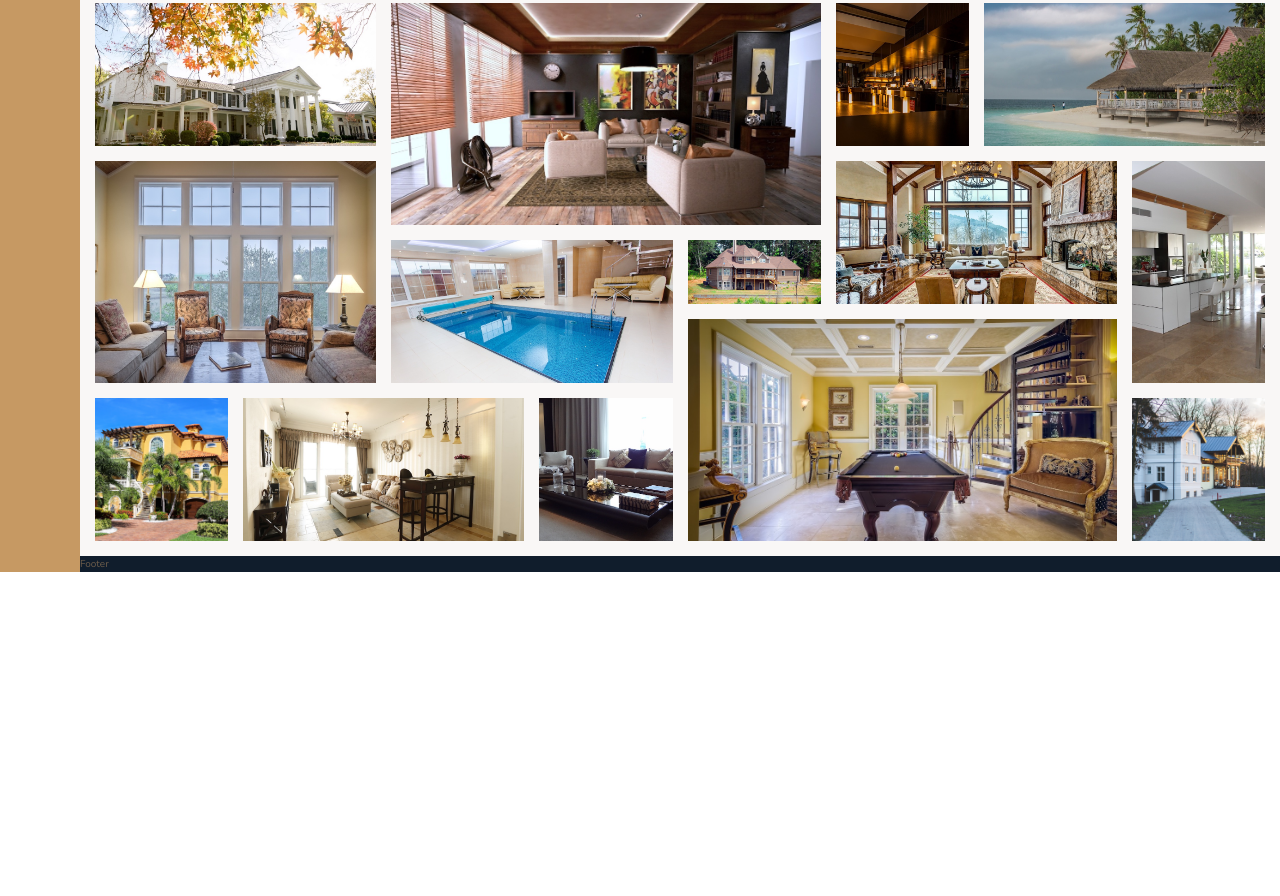
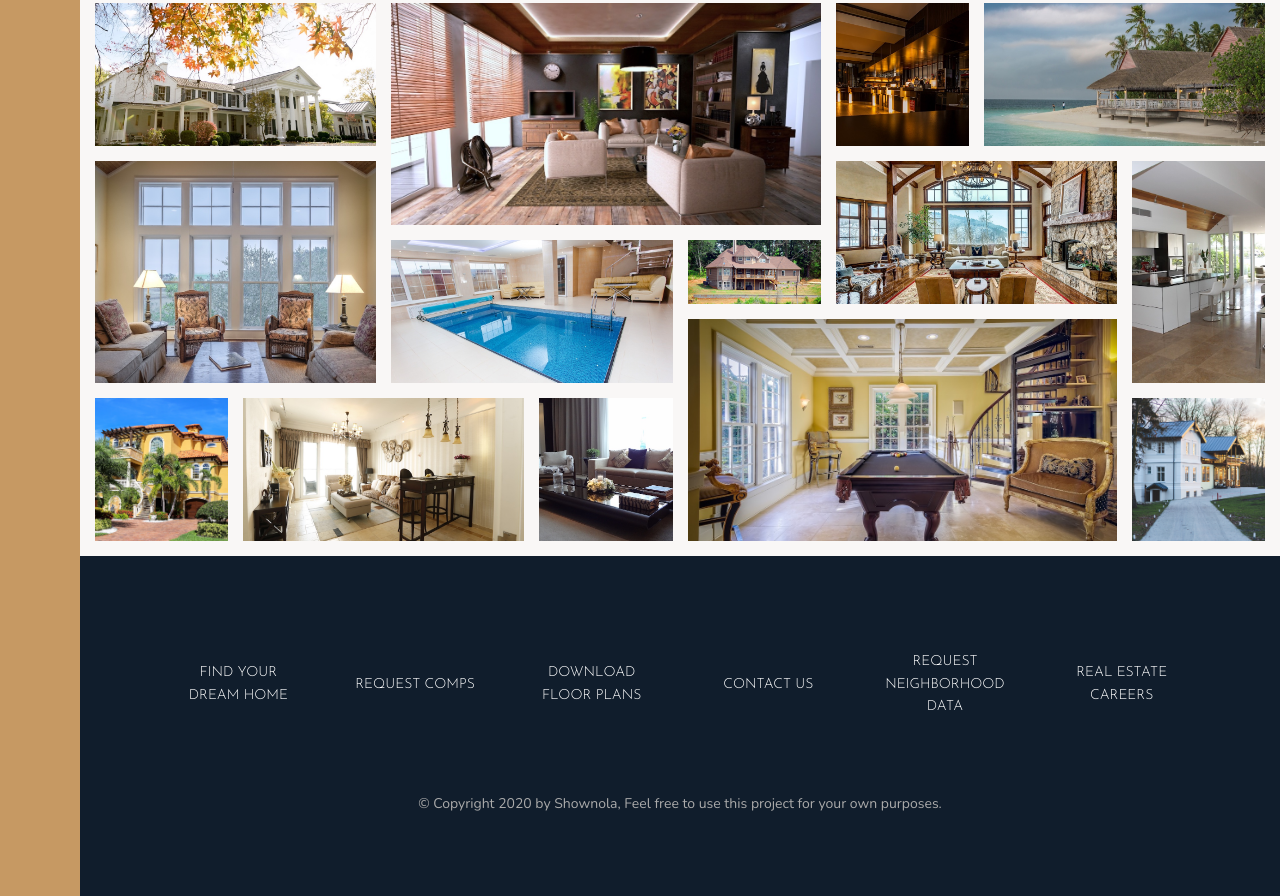
Before and after one commit to shownola/NewHomeRealty, a website: page index.html in a window 1280 px wide. Shown: the part 3078-3974 px from the top of the page. Before the commit the page ends 3650 px from the top, so only its background shows below. Drawn offline with nearby package versions, Linux system fonts and the light colour scheme.

Commit message:
Completed the footer

```diff
--- a/index.html
+++ b/index.html
@@ -304,7 +304,17 @@
 
     </div>
     <footer class="footer">
-      Footer
+      <ul class="nav">
+        <li class="nav__item"><a href="#" class="nav__link">Find your dream home</a></li>
+        <li class="nav__item"><a href="#" class="nav__link">Request comps</a></li>
+        <li class="nav__item"><a href="#" class="nav__link">Download floor plans</a></li>
+        <li class="nav__item"><a href="#" class="nav__link">Contact us</a></li>
+        <li class="nav__item"><a href="#" class="nav__link">Request neighborhood data</a></li>
+        <li class="nav__item"><a href="#" class="nav__link">Real Estate Careers</a></li>
+      </ul>
+      <p class="copyright">
+        &copy; Copyright 2020 by Shownola, Feel free to use this project for your own purposes.
+      </p>
     </footer>
 
 
--- a/sass/_footer.scss
+++ b/sass/_footer.scss
@@ -1,4 +1,39 @@
 .footer {
   background-color: $color-secondary;
   grid-column: full-start / full-end;
+  padding: 8rem;
 }
+.nav {
+  list-style: none;
+  display: grid;
+  grid-template-columns: repeat(auto-fit, minmax(15rem, 1fr));
+  grid-gap: 2rem;
+  align-items: center;
+
+  &__link:link,
+  &__link:visited  {
+    font-size: 1.4rem;
+    color: #fff;
+    text-decoration: none;
+    font-family: $font-display;
+    text-transform: uppercase;
+    text-align: center;
+    padding: 1.5rem;
+    display: block;
+    transition: all .2s;
+  }
+  &__link:hover,
+  &__link:active {
+    background-color: rgba(#fff, .05);
+    transform: translateY(-3px);
+  }
+}
+.copyright {
+  font-size: 1.4rem;
+  color: $color-grey-light-2;
+  margin-top: 6rem;
+  margin-right: auto;
+  margin-left: auto;
+  text-align: center;
+  width: 70%;
+}
```
Also changed, not shown: css/style.css.
